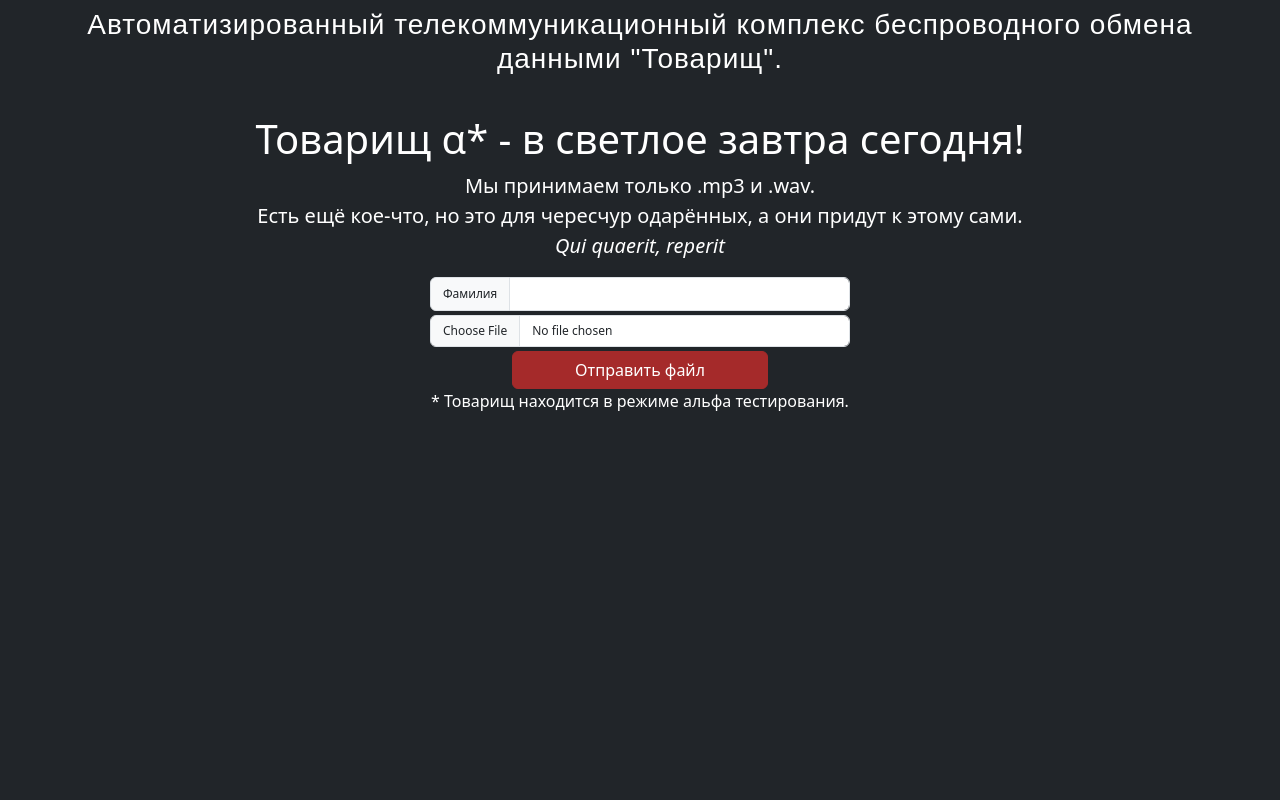
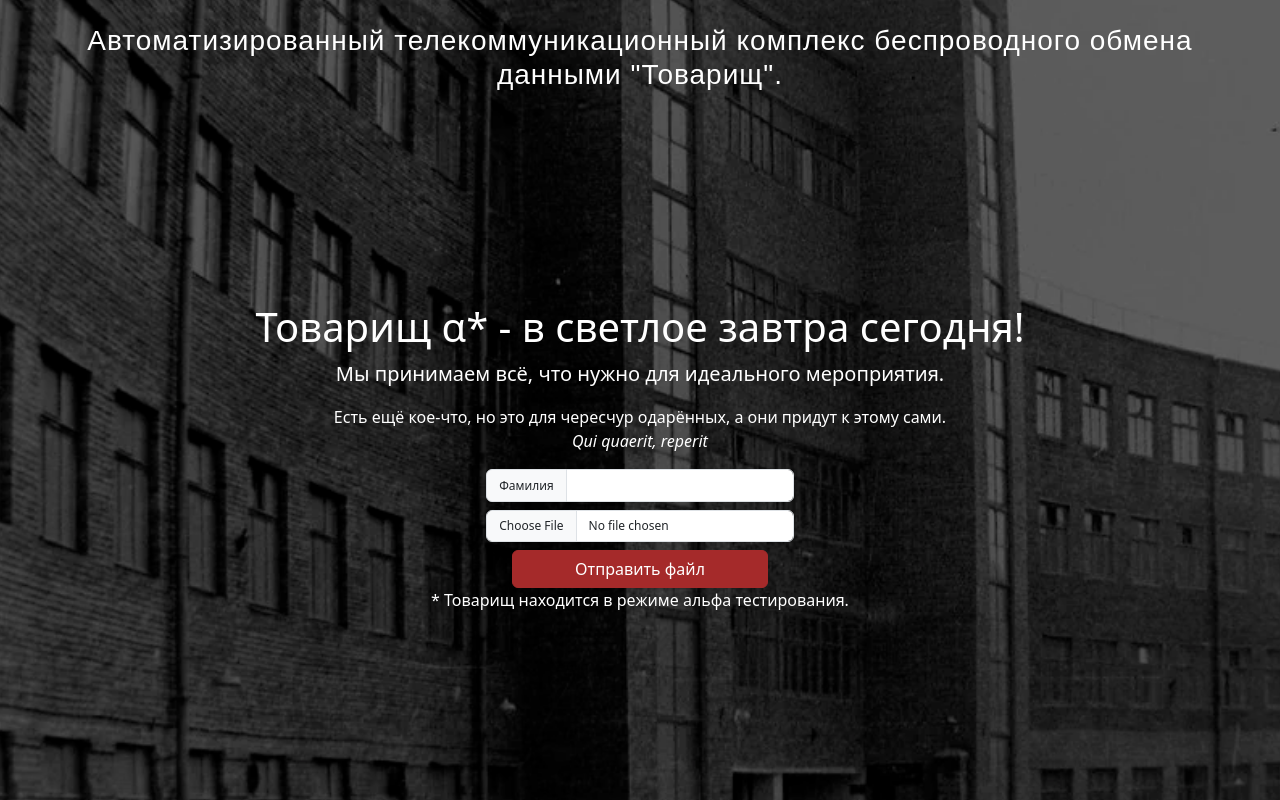
Before and after one commit to Argendo/ya_fs, a Flask app: page / in a window 1280 px wide. Run offline with Flask 2, Linux system fonts and the light colour scheme; some libraries are stand-ins or nearby versions; some web fonts are replaced.

Commit message:
redesign

```diff
--- a/app.py
+++ b/app.py
@@ -10,7 +10,7 @@ app = Flask(__name__)
 app.config['SECRET_KEY']='secsec'
 app.config['UPLOAD_FOLDER']='static/files'
 
-allowed_extensions = ['mp3', 'mp4', 'wav']
+allowed_extensions = ['mp3', 'wav', 'mp4', 'mov', 'pptx', 'docx', 'jpg', 'png']
 
 class UploadFileForm(FlaskForm):
     surname = StringField("Фамилия")
--- a/templates/index.html
+++ b/templates/index.html
@@ -21,7 +21,9 @@
     <link href="https://fonts.cdnfonts.com/css/snowstorm" rel="stylesheet">
     <script src="https://cdnjs.cloudflare.com/ajax/libs/jquery/2.1.1/jquery.min.js"></script>
 </head>
-<body class="bg-dark text-white text-center">
+
+<body class="d-flex bg-light text-white text-center" style="background-image: url('/static/back1.png'); background-position: center; background-repeat: no-repeat; height: 100vh; background-size: auto 130%;">
+  <div class="cover-container d-flex w-100 h-100 mx-auto flex-column">
     <header>
       <div class="collapse bg-dark" id="navbarHeader">
         <div class="container-fluid" style="background-color: brown;">
@@ -32,36 +34,38 @@
           </div>
         </div>
       </div>
-      <div class="navbar navbar-dark bg-dark text-center">
+      <div class="navbar text-center">
         <div class="container text-center">
-          <div class="row d-flex flex-wrap align-items-center text-white">
+          <div class="row d-flex flex-wrap align-items-center text-white mt-3">
             <h3 class="text-center" type="button" data-bs-toggle="collapse" data-bs-target="#navbarHeader" aria-controls="navbarHeader" aria-expanded="false" style="font-family: 'Snowstorm', sans-serif; letter-spacing: 1px;">Автоматизированный телекоммуникационный комплекс беспроводного обмена данными "Товарищ".</h3>
           </div>
           <br>
         </div>
       </div>
     </header>
-
-    <main class="col-10 px-2 align-items-center text-center mx-auto">
+    <main class="px-3 align-items-center text-center mx-auto my-auto">
       <h1>Товарищ α* - в светлое завтра сегодня!</h1>
-      <p class="lead">Мы принимаем только .mp3 и .wav.<br>Есть ещё кое-что, но это для чересчур одарённых, а они придут к этому сами.<br><i>Qui quaerit, reperit</i></p>
+      <p class="lead">Мы принимаем всё, что нужно для идеального мероприятия.</p>
+      <p>Есть ещё кое-что, но это для чересчур одарённых, а они придут к этому сами.<br><i>Qui quaerit, reperit</i></p>
       <div class="align-items-center text-center">
         <form id="formSubmit" method='POST' class="align-items-center text-center" enctype='multipart/form-data'>
           {{form.hidden_tag()}}
           <div style="max-width: 40%; min-width: 16em;" class="mx-auto">
-            <div class="input-group mb-1 mx-auto">
+            <div class="input-group mb-2 mx-auto">
               <span class="input-group-text" style="font-size: 12px">Фамилия</span>
               {{form.surname(class="form-control", style="font-size: 13px")}}
             </div>
-            {{form.file(class="form-control mb-1 mx-auto", style="font-size: 12px" )}}
+            {{form.file(class="form-control mb-2 mx-auto", style="font-size: 12px" )}}
             {% if args %}
               <div class="alert alert-dark alert-dismissible fade show mw-40" role="alert" style="border-color: brown, background-color: brown">{{args}}<button type="button" class="btn-close" data-bs-dismiss="alert" aria-label="Close"></button></div>
             {% endif %}
             <button id="btnSubmit" type="submit" class="btn btn-primary" style="min-width: 16em; background-color: brown; border-color: brown">Отправить файл</button>
           </div>
         </form>
-	<p>* Товарищ находится в режиме альфа тестирования.</p>
       </div>
+    <div class="footer col-10 px-2 align-items-center text-center mx-auto">
+      <p>* Товарищ находится в режиме альфа тестирования.</p>
+    </div>
     </main>
     <script>
 	$('form#formSubmit').submit(function() {
@@ -69,5 +73,6 @@
 		$('button#btnSubmit').html('<span class="spinner-border spinner-border-sm" role="status" aria-hidden="true"></span> Отправляем...');
 	});
 </script>
+</div>
 </body>
 </html>
```
Also changed, not shown: static/back.png (added), static/back1.png (added).
